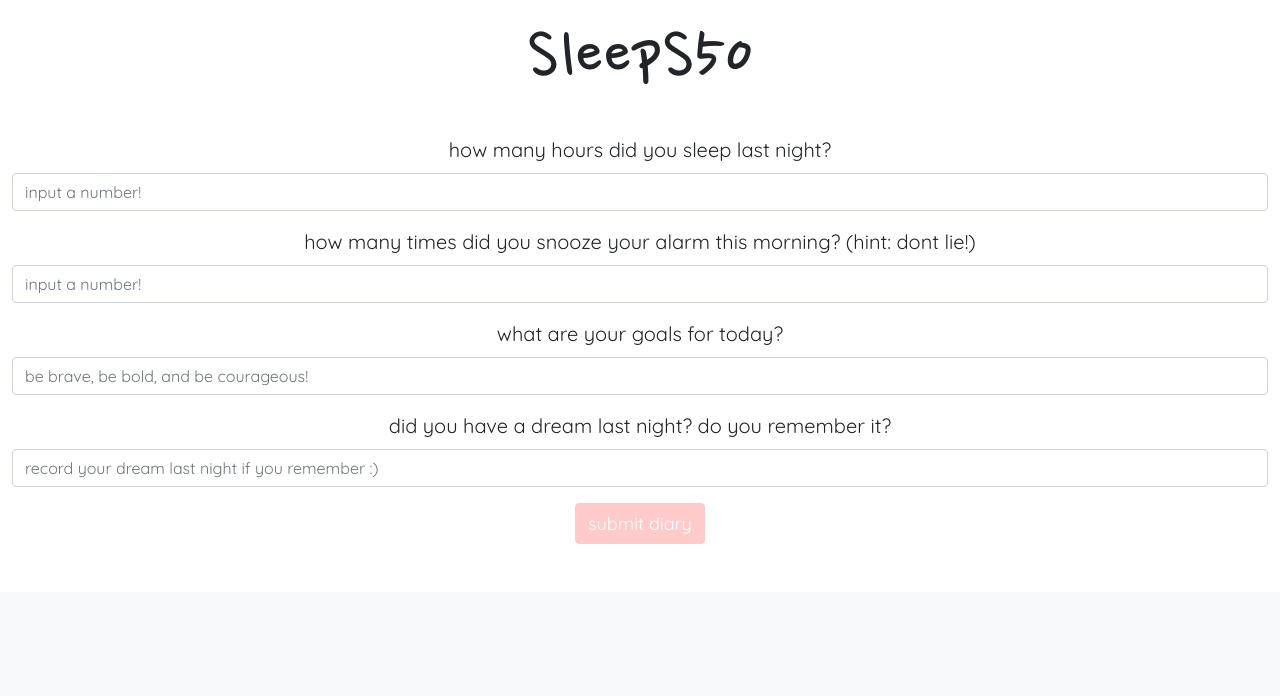
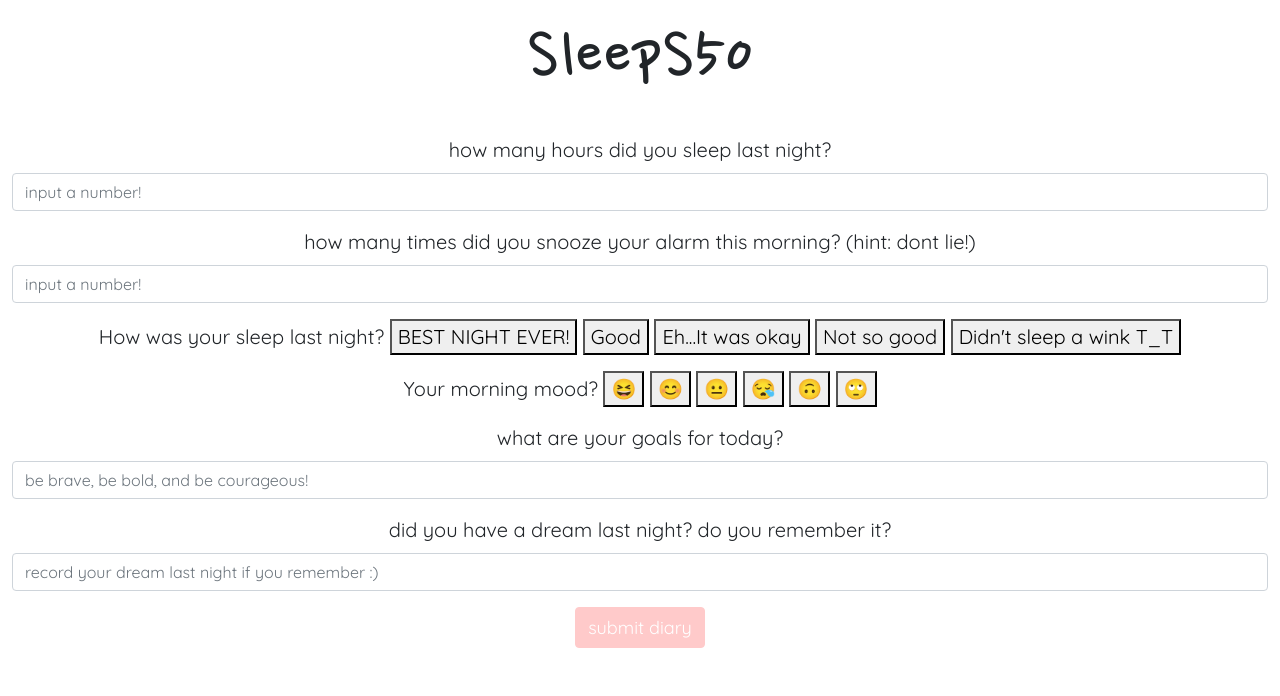
Before and after one commit to jolin-chan/jolin-chan.github.io, a Flask app: page /diary in a window 1280 px wide. Shown: the part 777-1473 px from the top of the page. Before the commit the page ends 1321 px from the top, so only its background shows below. Run offline with Flask 2, Linux system fonts and the light colour scheme; a user stored in the database is signed in; some libraries are stand-ins or nearby versions; some web fonts are replaced.

Commit message:
blah blah again

```diff
--- a/final/templates/diary.html
+++ b/final/templates/diary.html
@@ -6,24 +6,6 @@
 
 {% block main %}
 <form action="/diary" method="post">
-    <!-- <div class="mb-3">
-        <input autocomplete="off" autofocus class="form-control mx-auto w-auto" id="hours_slept" name="hours_slept" placeholder="Number of Hours Slept" type="text">
-    </div>
-    <div class="mb-3">
-        <input autocomplete="off" autofocus class="form-control mx-auto w-auto" id="snoozes" name="snoozes" placeholder="Number of Alarm Snoozes" type="text">
-    </div>
-    <div class="mb-3">
-        <input autocomplete="off" autofocus class="form-control mx-auto w-auto" id="sleep_quality" name="sleep_quality" placeholder="Quality of Sleep" type="text">
-    </div>
-    <div class="mb-3">
-        <input autocomplete="off" autofocus class="form-control mx-auto w-auto" id="mood" name="mood" placeholder="Morning Wake-Up Mood" type="text">
-    </div>
-    <div class="mb-3">
-        <input autocomplete="off" autofocus class="form-control mx-auto w-auto" id="daily_goals" name="daily_goals" placeholder="Goals for Today" type="text">
-    </div>
-    <div class="mb-3">
-        <input autocomplete="off" autofocus class="form-control mx-auto w-auto" id="dream" name="dream" placeholder="Record your dream" type="text"> -->
-
     <div class = "header">
         <p class="title">SleepS50</p>
     </div>
@@ -37,6 +19,24 @@
         <input type="text" class="form-control" id="snoozes" name="snoozes" placeholder="input a number!">
     </div>
     <!--something for sleep quality and sleeping mood-->
+    <!--sleep quality-->
+    <div class="mb-3">
+        How was your sleep last night?
+        <button id="sleep_quality" name="sleep_quality" type="submit" value="1">BEST NIGHT EVER!</button>
+        <button id="sleep_quality" name="sleep_quality" type="submit" value="2">Good</button>
+        <button id="sleep_quality" name="sleep_quality" type="submit" value="3">Eh...It was okay</button>
+        <button id="sleep_quality" name="sleep_quality" type="submit" value="4">Not so good</button>
+        <button id="sleep_quality" name="sleep_quality" type="submit" value="5">Didn't sleep a wink T_T</button>
+    </div>
+    <div class="mb-3">
+        Your morning mood?
+        <button id="mood" name="mood" type="submit" value="1">&#128518</button>
+        <button id="mood" name="mood" type="submit" value="2">&#128522</button>
+        <button id="mood" name="mood" type="submit" value="3">&#128528</button>
+        <button id="mood" name="mood" type="submit" value="4">&#128554</button>
+        <button id="mood" name="mood" type="submit" value="5">&#128579</button>
+        <button id="mood" name="mood" type="submit" value="6">&#128580</button>
+    </div>
     <div class="mb-3">
         <label for="formGroupExampleInput2" class="form-label">what are your goals for today?</label>
         <input type="text" class="form-control" id="daily_goals" name="daily_goals" placeholder="be brave, be bold, and be courageous!">
```
Also changed, not shown: 2 other files.
